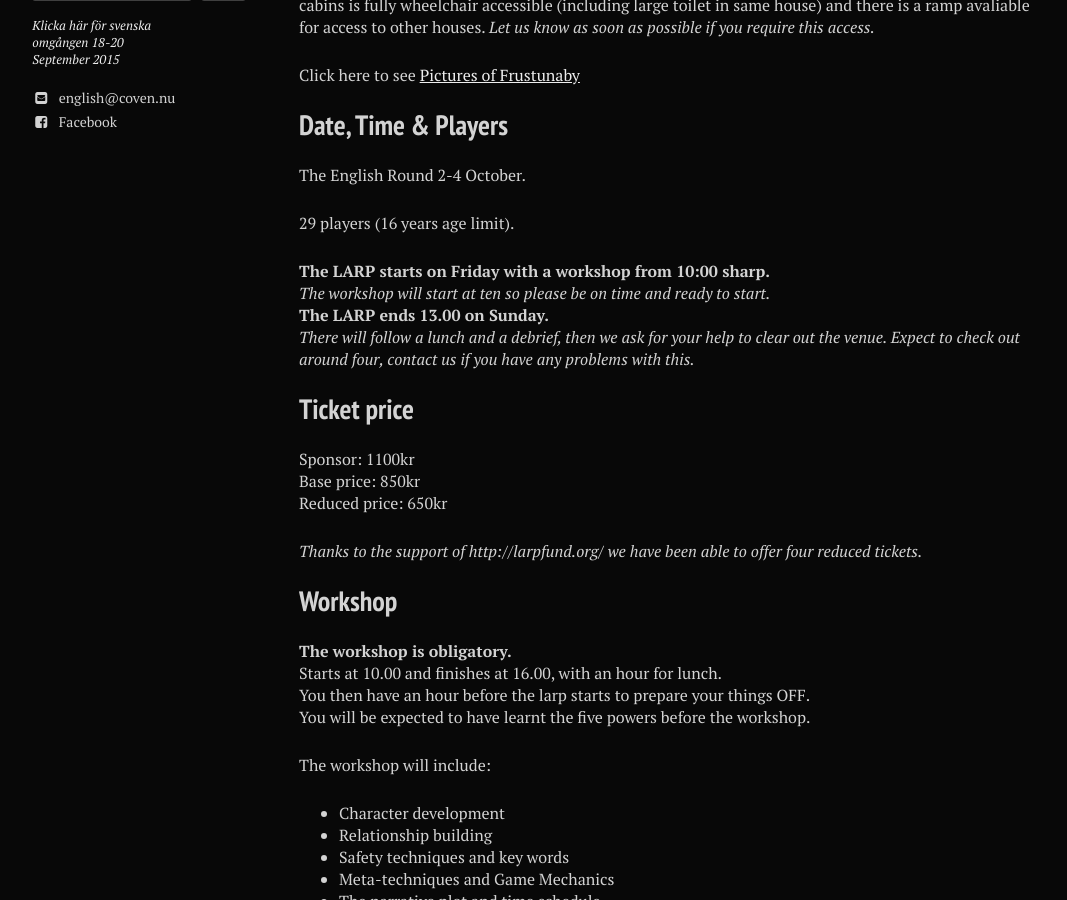
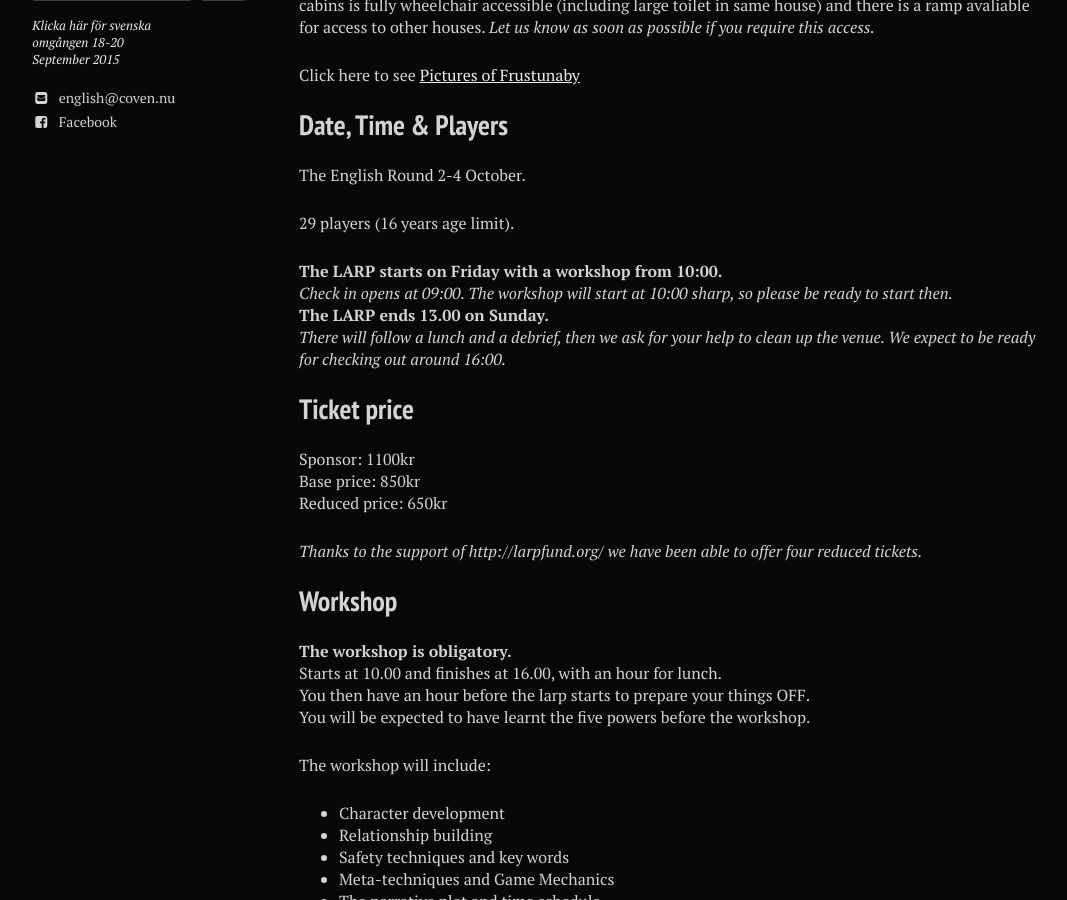
Before and after one commit to stanislavb/en.coven.nu, a Jekyll site: the page built from practical/index.md, in a window 1280 px wide and 900 px high, scrolled down 906 px. Shown: the whole window, without its empty margins (21-1088 px from the left). Built offline with Jekyll 4.4.1, drawn with Linux system fonts in a browser that asks for light colours; nearby versions of some CDN libraries.

Commit message:
Update index.md

```diff
--- a/practical/index.md
+++ b/practical/index.md
@@ -34,10 +34,10 @@ The English Round 2-4 October.
 
 29 players (16 years age limit).
 
-**The LARP starts on Friday with a workshop from 10:00 sharp.**
-*The workshop will start at ten so please be on time and ready to start.*
+**The LARP starts on Friday with a workshop from 10:00.**
+*Check in opens at 09:00. The workshop will start at 10:00 sharp, so please be ready to start then.*
 **The LARP ends 13.00 on Sunday.**
-*There will follow a lunch and a debrief, then we ask for your help to clear out the venue. Expect to check out around four, contact us if you have any problems with this.*
+*There will follow a lunch and a debrief, then we ask for your help to clean up the venue. We expect to be ready for checking out around 16:00.*
 
 ## Ticket price
 
```
